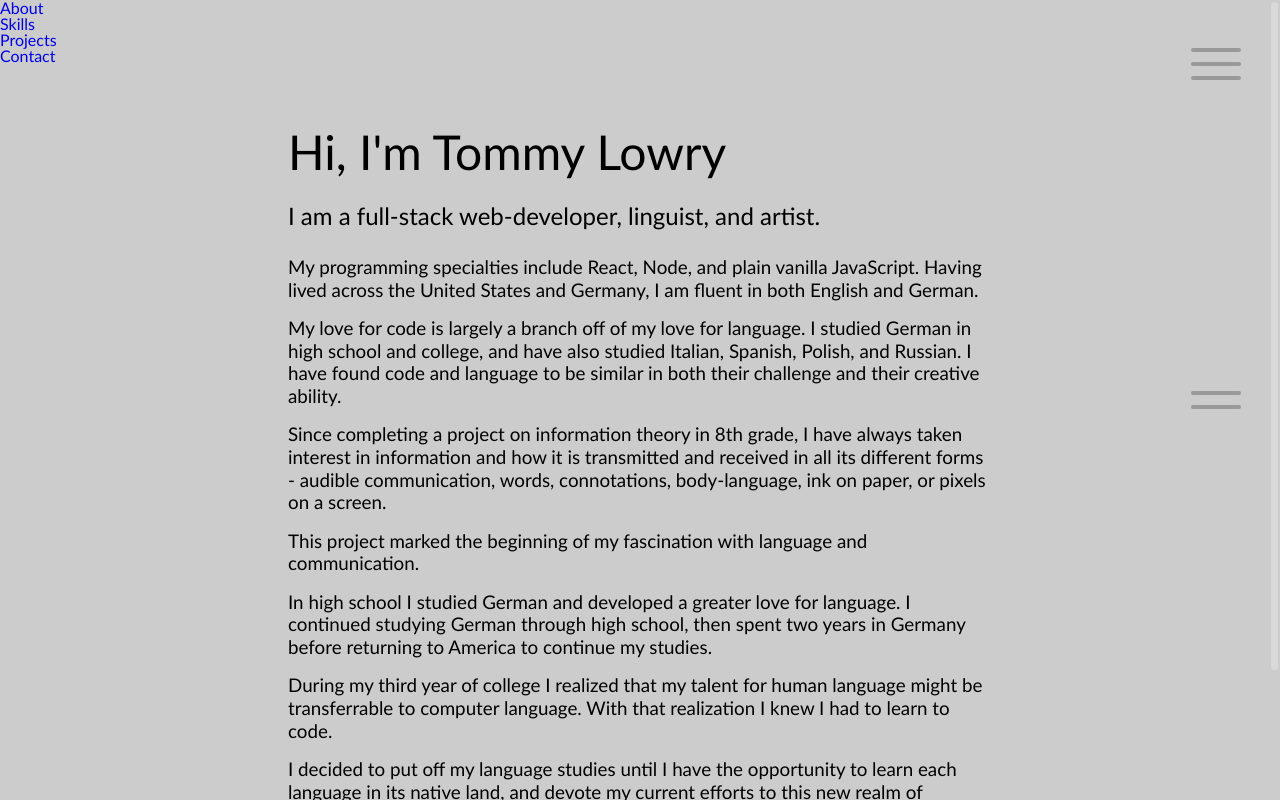
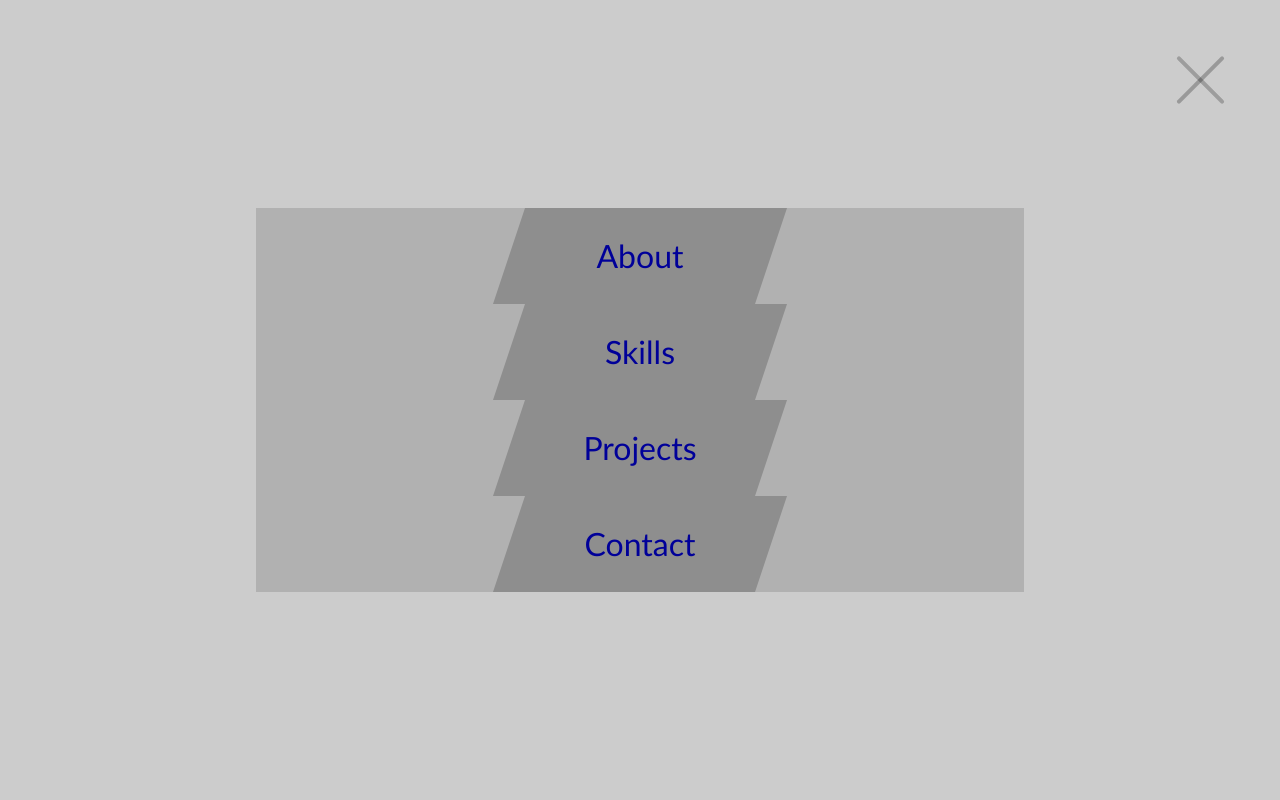
Before and after one commit to Tommydreamer57/react-portfolio-1, a React (Create React App) app: page / in a window 1280 px wide. Built offline with nearby package versions, Linux system fonts and the light colour scheme; some icons are missing.

Commit message:
working on menu

```diff
--- a/src/components/Buttons/Buttons.css
+++ b/src/components/Buttons/Buttons.css
@@ -7,8 +7,8 @@
     position: fixed;
     top: 0;
     right: 0;
-    width: 10vw;
-    height: 10vw;
+    width: 12.5vw;
+    height: 12.5vw;
     display: flex;
     flex-direction: column;
     justify-content: center;
--- a/src/components/Menu/Menu.css
+++ b/src/components/Menu/Menu.css
@@ -0,0 +1,104 @@
+#Menu {
+    position: fixed;
+    right: 0;
+    left: 0;
+    width: 100vw;
+    height: 100vh;
+    display: flex;
+    flex-direction: column;
+    justify-content: center;
+    align-items: stretch;
+    background: #CCC;
+    transition: top 0.3s cubic-bezier(0.65, 0.15, 0, 1);
+    z-index: 2;
+}
+
+.menu-link {
+    position: relative;
+    margin: 0 20vw;
+    padding: 2rem;
+    display: flex;
+    justify-content: center;
+    align-items: center;
+    background: #BBB;
+    overflow: hidden;
+    /* transition: background-color 1s; */
+    /* transition: transform 0.4s cubic-bezier(.65,.15,0,1), background-color 0.4s cubic-bezier(.65,.15,0,1); */
+}
+
+.menu-link-text {
+    font-size: 2rem;
+}
+
+.slide {
+    width: 100%;
+    height: 0;
+    transition: right 0.4s cubic-bezier(.65,.15,0,1), left 0.4s cubic-bezier(.65,.15,0,1);
+}
+
+.slide-right {
+    position: absolute;
+    top: 0rem;
+    border-left: 2rem solid rgba(0,0,0,0);
+    border-bottom: 6rem solid rgba(0,0,0,0.2);
+    right: -35%;
+}
+
+.slide-left {
+    position: absolute;
+    bottom: 0rem;
+    border-right: 2rem solid rgba(0,0,0,0);
+    border-top: 6rem solid rgba(0,0,0,0.2);
+    left: -35%;
+}
+
+.menu-link:hover .slide-left {
+    left: -80%;
+}
+
+.menu-link:hover .slide-right {
+    right: -80%;
+}
+
+.closed {
+    position: fixed;
+    top: -100vh;
+}
+
+.open {
+    position: fixed;
+    top: 0;
+}
+
+.open .menu-link {
+    transform: none;
+    background-color: #DDD;
+    transition: background-color 1s;
+}
+
+.closed .menu-link {
+    transform: translateY(-10rem);
+    /* transition-delay: 1s; */
+    transition: background-color 1s;
+    /* background-color: blue; */
+}
+
+/* .menu-link:first-of-type {
+    transition-delay: 0.2s;
+}
+
+.menu-link:nth-of-type(2) {
+    transition-delay: 0.15s;
+}
+
+.menu-link:nth-of-type(3) {
+    transition-delay: 0.1s;
+}
+
+.menu-link:nth-of-type(4) {
+    transition-delay: 0.05s;
+} */
+
+.open .menu-link {
+    transform: none;
+}
--- a/src/components/Menu/Menu.js
+++ b/src/components/Menu/Menu.js
@@ -1,6 +1,6 @@
 import React from 'react';
 import { Link } from 'react-router-dom';
-// import './Menu.css';
+import './Menu.css';
 
 let i = 400
 
@@ -28,7 +28,7 @@ function Menu(props) {
         }
     ]
     return (
-        <div id="Menu" className={props.open ? 'open' : 'closed'}>
+        <div id="Menu" className={props.open ? 'menu open' : 'menu closed'}>
             {
                 links.map(link => (
                     <Link
@@ -39,7 +39,9 @@ function Menu(props) {
                     >
                         <div className="slide slide-left" />
                         <div className="slide slide-right" />
-                        <div className="nav-text">{link.label}</div>
+                        <div className="menu-link-text">
+                            {link.label}
+                        </div>
                     </Link>
                 ))
             }
--- a/src/components/View.js
+++ b/src/components/View.js
@@ -14,7 +14,7 @@ class View extends Component {
         super(props)
         this.removeEventListeners = () => { }
         this.state = {
-            open: false
+            open: true // change back to false later
         }
     }
     toggleMenu = () => {
```
